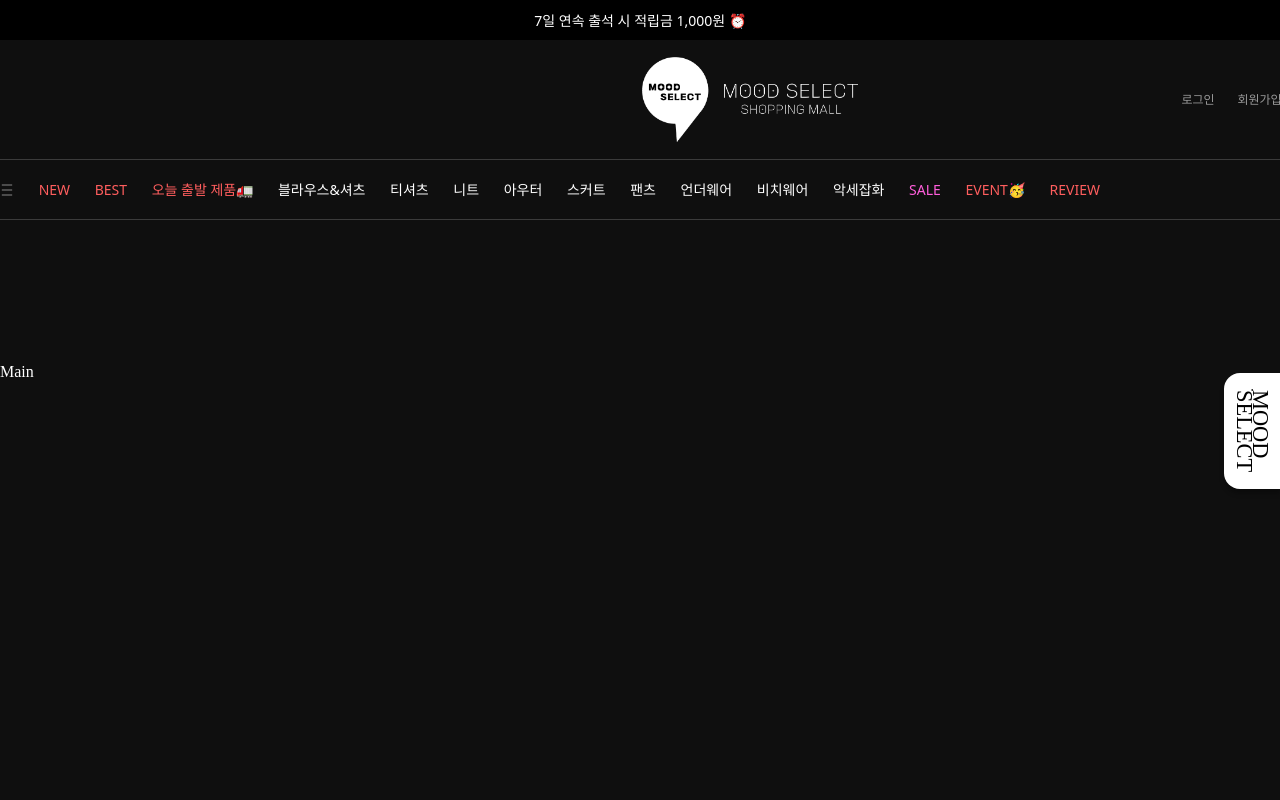
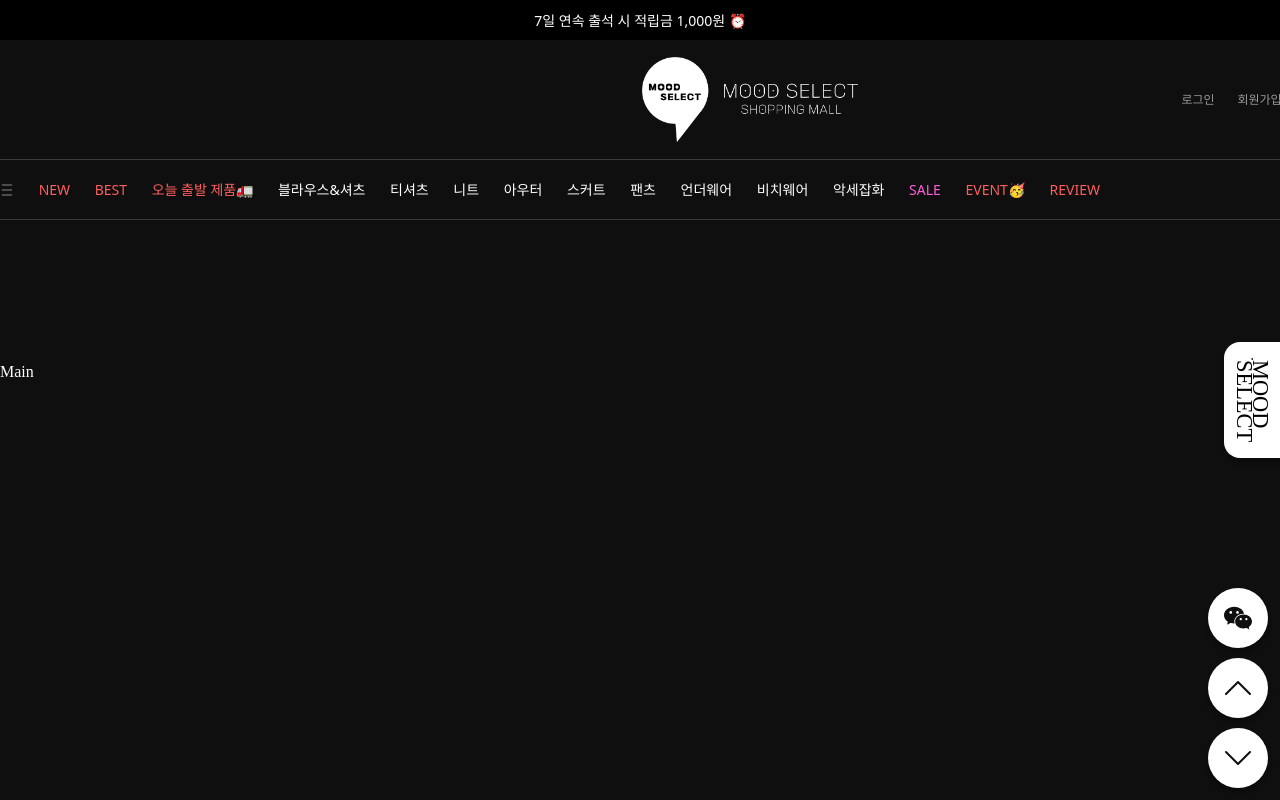
Before and after one commit to andrew-tg-song/mood-select, a React (Vite) app in the folder packages/frontend/: page / in a window 1280 px wide. Shown: the top 800 px of the page. Built offline with nearby package versions, Linux system fonts and the light colour scheme; a web font is replaced by a local one.

Commit message:
design : QuickMenu component UI CSS

```diff
--- a/packages/frontend/src/components/QuickMenu.tsx
+++ b/packages/frontend/src/components/QuickMenu.tsx
@@ -1,5 +1,38 @@
-import React from 'react';
+import React, { useContext } from 'react';
+import { DarkModeContext } from '../context/DarkModeContext';
+import { BsChevronUp, BsChevronDown } from 'react-icons/bs';
+import { AiOutlineWechat } from 'react-icons/ai';
 
 export default function QuickMenu() {
-  return <div>QuickMenu</div>;
+  const { darkMode } = useContext(DarkModeContext);
+
+  return (
+    <div
+      className={`${
+        darkMode === 'light' ? 'text-white' : 'text-[#0f0f0f]'
+      } fixed right-[12px] bottom-[12px] text-[2rem]`}
+    >
+      <div
+        className={`${
+          darkMode === 'light' ? 'bg-[#0f0f0f]' : 'bg-white'
+        } w-[60px] h-[60px] rounded-full drop-shadow-[0_5px_2px_rgba(0,0,0,0.25)] flex justify-center items-center cursor-pointer`}
+      >
+        <AiOutlineWechat />
+      </div>
+      <div
+        className={`${
+          darkMode === 'light' ? 'bg-[#0f0f0f]' : 'bg-white'
+        } w-[60px] h-[60px] rounded-full drop-shadow-[0_5px_2px_rgba(0,0,0,0.25)] mt-[10px] flex justify-center items-center cursor-pointer`}
+      >
+        <BsChevronUp />
+      </div>
+      <div
+        className={`${
+          darkMode === 'light' ? 'bg-[#0f0f0f]' : 'bg-white'
+        } w-[60px] h-[60px] rounded-full drop-shadow-[0_5px_2px_rgba(0,0,0,0.25)] mt-[10px] flex justify-center items-center cursor-pointer`}
+      >
+        <BsChevronDown />
+      </div>
+    </div>
+  );
 }
--- a/packages/frontend/src/components/Suggestion.tsx
+++ b/packages/frontend/src/components/Suggestion.tsx
@@ -9,7 +9,7 @@ export default function Suggestion() {
     <div
       className={`${
         darkMode === 'light' ? 'bg-black text-white' : 'bg-white text-black'
-      } w-[56px] h-[116px] p-[1rem]  box-border z-[99999] fixed right-0 top-[50%] mt-[-27.5px] rounded-l-2xl drop-shadow-[0_5px_2px_rgba(0,0,0,0.25)] [writing-mode:vertical-rl] flex items-center justify-between`}
+      } w-[56px] h-[116px] p-[1rem]  box-border z-[99999] fixed right-0 top-[50%] mt-[-58px] rounded-l-2xl drop-shadow-[0_5px_2px_rgba(0,0,0,0.25)] [writing-mode:vertical-rl] flex items-center justify-between`}
     >
       <BsFillEmojiSmileFill className="text-[1.4rem] rotate-90" />
       <p className="font-['Peddana'] text-[1.4rem] leading-4">
```
